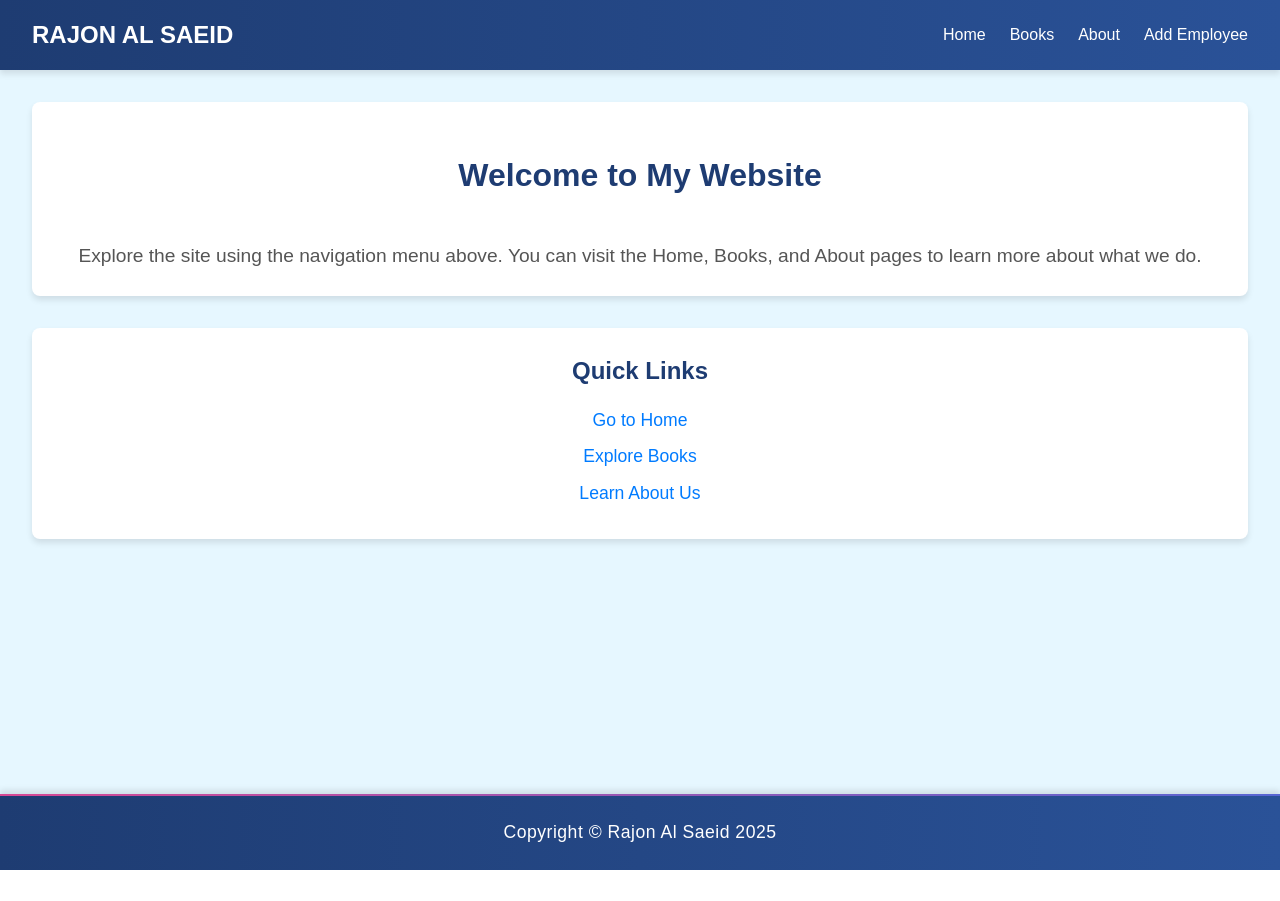
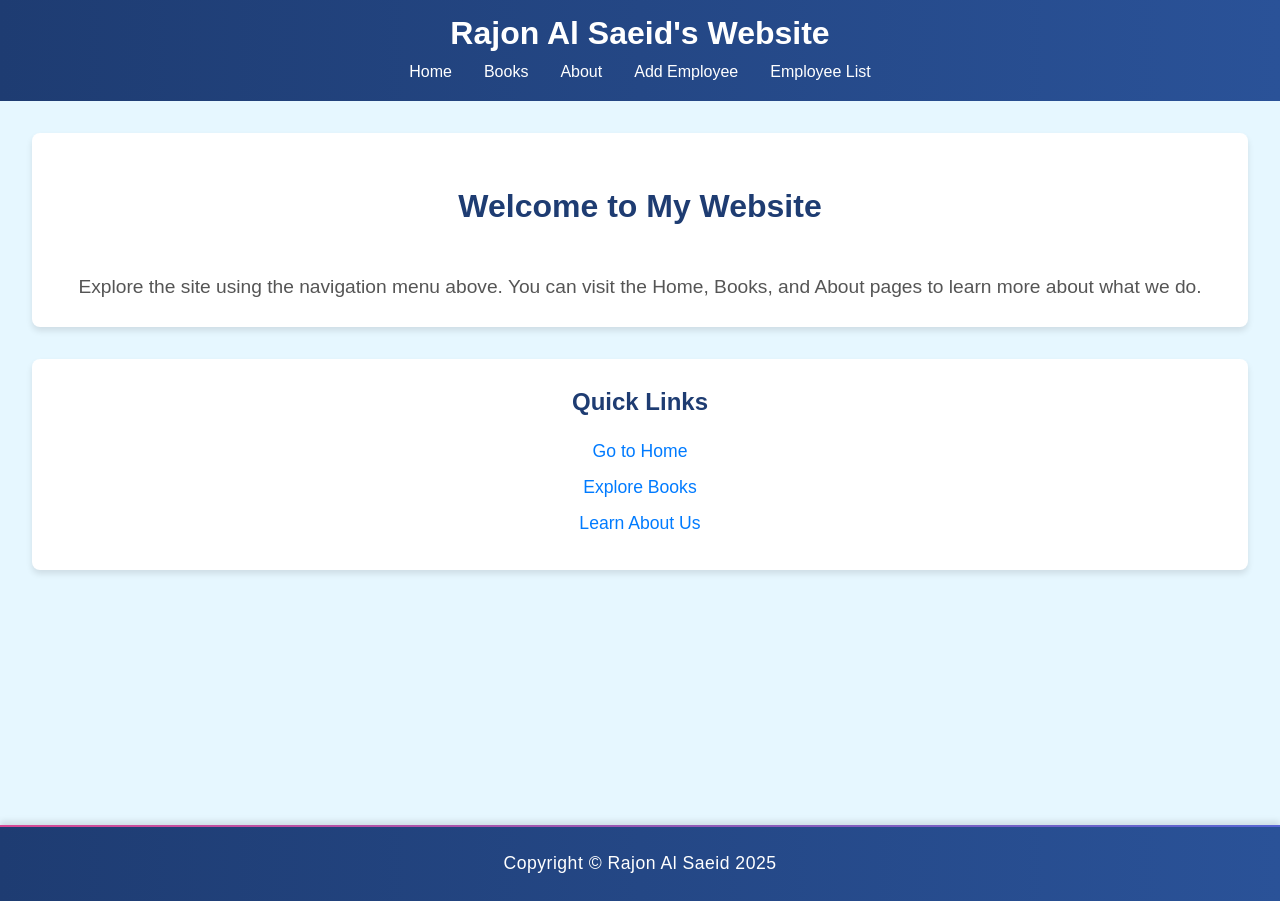
Before and after one commit to AbuAlSaeidRajon/react_demo, a React app: page / in a window 1280 px wide. Before the commit the page ends 870 px from the top, so only its background shows below. Built offline with nearby package versions, Linux system fonts and the light colour scheme; data requests are answered from the project's data file; the HTML template or start-up script is replaced by a standard one.

Commit message:
Connected HR app to json-server backend

```diff
--- /dev/null
+++ b/db.json
@@ -0,0 +1,51 @@
+{
+  "employees": [
+    {
+      "id": "1",
+      "name": "Margit Tennosaar",
+      "title": "CEO",
+      "salary": 120000,
+      "phone": "123-456-7890",
+      "email": "margit@example.com",
+      "animal": "Fox",
+      "startDate": "2021-01-01",
+      "location": "Tallinn",
+      "department": "Management",
+      "skills": [
+        "Leadership",
+        "Strategy"
+      ]
+    },
+    {
+      "id": "2",
+      "name": "Mikko Laakso",
+      "title": "Designer",
+      "salary": 75000,
+      "phone": "123-456-7891",
+      "email": "mikko@example.com",
+      "animal": "Wolf",
+      "startDate": "2022-03-15",
+      "location": "Helsinki",
+      "department": "Design",
+      "skills": [
+        "UI/UX",
+        "Prototyping"
+      ]
+    },
+    {
+      "id": 1749464731888,
+      "name": "Md Abu Al Saeid",
+      "title": "wef",
+      "salary": "32456",
+      "phone": "0451792722",
+      "email": "khanrajon5@gmail.com",
+      "animal": "Cat",
+      "startDate": "11.12.2024",
+      "location": "Helsinki ",
+      "department": "IT",
+      "skills": [
+        "Frontend"
+      ]
+    }
+  ]
+}
--- a/package.json
+++ b/package.json
@@ -7,9 +7,11 @@
     "dev": "vite",
     "build": "vite build",
     "lint": "eslint .",
-    "preview": "vite preview"
+    "preview": "vite preview",
+    "server": "json-server --watch db.json --port 3001"
   },
   "dependencies": {
+    "axios": "^1.9.0",
     "react": "^19.0.0",
     "react-dom": "^19.0.0",
     "react-router-dom": "^7.5.2"
@@ -23,6 +25,7 @@
     "eslint-plugin-react-hooks": "^5.1.0",
     "eslint-plugin-react-refresh": "^0.4.19",
     "globals": "^15.15.0",
+    "json-server": "^1.0.0-beta.3",
     "vite": "^6.2.0"
   }
 }
--- a/src/App.jsx
+++ b/src/App.jsx
@@ -1,5 +1,7 @@
-import { createBrowserRouter, RouterProvider } from "react-router";
-import React, { useState } from "react";
+import React, { useEffect, useState } from "react";
+import axios from "axios";
+import { createBrowserRouter, RouterProvider } from "react-router-dom";
+
 import "./App.css";
 import Root from "./pages/Root";
 import About from "./pages/About";
@@ -11,8 +13,26 @@ import Home from "./pages/Home";
 const App = () => {
   const [employees, setEmployees] = useState([]);
 
-  const handleAddEmployee = (newEmployee) => {
-    setEmployees([...employees, newEmployee]);
+  const fetchEmployees = async () => {
+    try {
+      const res = await axios.get("http://localhost:3001/employees");
+      setEmployees(res.data);
+    } catch (error) {
+      console.error("Error fetching employees:", error);
+    }
+  };
+
+  useEffect(() => {
+    fetchEmployees();
+  }, []);
+
+  const handleAddEmployee = async (newEmployee) => {
+    try {
+      await axios.post("http://localhost:3001/employees", newEmployee);
+      fetchEmployees(); // Re-fetch after adding
+    } catch (error) {
+      console.error("Error adding employee:", error);
+    }
   };
 
   const router = createBrowserRouter([
@@ -20,26 +40,11 @@ const App = () => {
       path: "/",
       element: <Root />,
       children: [
-        {
-          path: "/",
-          element: <Home />, // Home is now its own component
-        },
-        {
-          path: "/about",
-          element: <About />,
-        },
-        {
-          path: "/books",
-          element: <BookList />,
-        },
-        {
-          path: "/add-employee",
-          element: <AddEmployee onAddEmployee={handleAddEmployee} />,
-        },
-        {
-          path: "/person-list",
-          element: <PersonList employees={employees} />,
-        },
+        { path: "/", element: <Home /> },
+        { path: "/about", element: <About /> },
+        { path: "/books", element: <BookList /> },
+        { path: "/add-employee", element: <AddEmployee onAddEmployee={handleAddEmployee} /> },
+        { path: "/person-list", element: <PersonList employees={employees} /> },
       ],
     },
   ]);
--- a/src/components/Header/Header.css
+++ b/src/components/Header/Header.css
@@ -1,124 +1,26 @@
-/* General header styling */
-header {
-  height: 70px;
-  background: linear-gradient(90deg, #1e3c72, #2a5298); /* Gradient with professional blue tones */
-  color: white;
-  display: flex;
-  justify-content: space-between;
-  align-items: center;
-  padding: 0 2rem;
-  position: sticky;
-  top: 0;
-  z-index: 1000;
-  box-shadow: 0 4px 6px rgba(0, 0, 0, 0.1);
-  overflow: hidden;
+.main-header {
+  background: linear-gradient(90deg, #1e3c72, #2a5298);
+  color: #fff;
+  padding: 1rem 2rem;
+  text-align: center;
 }
 
-/* Logo styling */
-.logo h2 {
-  font-size: 1.5rem;
-  font-weight: bold;
-  color: white;
+.main-header h1 {
   margin: 0;
-  text-transform: uppercase;
+  font-size: 2rem;
+}
+
+.main-header nav {
+  margin-top: 0.5rem;
+}
+
+.main-header nav a {
+  color: #fff;
+  text-decoration: none;
+  margin: 0 1rem;
   transition: color 0.3s;
 }
 
-.logo a {
-  text-decoration: none;
-}
-
-.logo h2:hover {
+.main-header nav a:hover {
   color: #ff4081;
 }
-
-/* Navigation menu styling */
-.nav-links {
-  list-style: none;
-  display: flex;
-  margin: 0;
-  padding: 0;
-  gap: 1.5rem; /* Adds space between navigation links */
-}
-
-.nav-links li {
-  display: inline-block;
-  font-size: 1rem;
-  font-weight: 500;
-  color: white;
-  cursor: pointer;
-  position: relative;
-  transition: color 0.3s;
-}
-
-.nav-links li a {
-  text-decoration: none;
-  color: inherit; /* Inherit color from parent (white) */
-  transition: color 0.3s ease-in-out;
-}
-
-.nav-links li:hover a {
-  color: #ff4081; /* Highlight color on hover */
-}
-
-/* Underline effect on hover */
-.nav-links li::after {
-  content: "";
-  position: absolute;
-  width: 0;
-  height: 2px;
-  background-color: #ff4081;
-  left: 50%;
-  bottom: -4px;
-  transition: all 0.3s ease-in-out;
-  transform: translateX(-50%);
-}
-
-.nav-links li:hover::after {
-  width: 100%;
-}
-
-/* Responsive Design: Show Hamburger Menu on Smaller Screens */
-@media (max-width: 768px) {
-  .nav-links {
-    display: none; /* Hide navigation links */
-  }
-
-  .hamburger {
-    display: flex; /* Show hamburger icon */
-  }
-}
-
-/* Hamburger menu for mobile view */
-.hamburger {
-  display: none;
-  flex-direction: column;
-  justify-content: space-between;
-  width: 25px;
-  height: 20px;
-  cursor: pointer;
-}
-
-.hamburger div {
-  background-color: white;
-  height: 3px;
-  border-radius: 5px;
-  transition: transform 0.3s, opacity 0.3s;
-}
-
-/* Active mobile menu toggle */
-.nav-links.active {
-  display: flex;
-  flex-direction: column;
-  position: absolute;
-  top: 70px;
-  right: 0;
-  background-color: #333;
-  width: 100%;
-  padding: 1rem 0;
-  box-shadow: 0 4px 6px rgba(0, 0, 0, 0.1);
-}
-
-.nav-links.active li {
-  margin: 1rem 0;
-}
--- a/src/components/Header/Header.jsx
+++ b/src/components/Header/Header.jsx
@@ -1,29 +1,16 @@
-import { Link } from "react-router-dom";
+// Header.jsx
 import "./Header.css";
 
 const Header = ({ name }) => {
   return (
-    <header>
-      <div className="logo">
-        <Link to="/">
-          <h2>{name}</h2>
-        </Link>
-      </div>
+    <header className="main-header">
+      <h1>{name}'s Website</h1>
       <nav>
-        <ul className="nav-links">
-          <li>
-            <Link to="/">Home</Link>
-          </li>
-          <li>
-            <Link to="/books">Books</Link>
-          </li>
-          <li>
-            <Link to="/about">About</Link>
-          </li>
-          <li>
-            <Link to="/add-employee">Add Employee</Link>
-          </li>
-        </ul>
+        <a href="/">Home</a>
+        <a href="/books">Books</a>
+        <a href="/about">About</a>
+        <a href="/add-employee">Add Employee</a>
+        <a href="/person-list">Employee List</a>
       </nav>
     </header>
   );
--- a/src/pages/AddEmployee.jsx
+++ b/src/pages/AddEmployee.jsx
@@ -25,6 +25,12 @@ const AddEmployee = ({ onAddEmployee }) => {
 
   const handleSubmit = (e) => {
     e.preventDefault();
+
+    // ✅ Validation block here (inside function)
+    if (!formData.name || !formData.email) {
+      alert("Name and Email are required.");
+      return;
+    }
 
     const newEmployee = {
       id: Date.now(),
```
Also changed, not shown: 1 other file (tests, documents, lock files or other folders).
